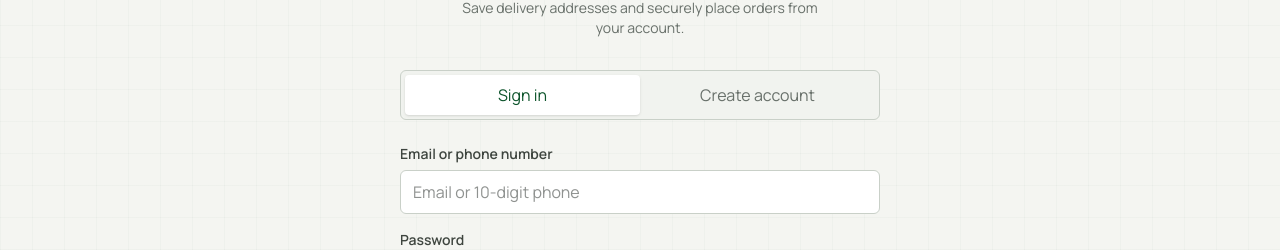
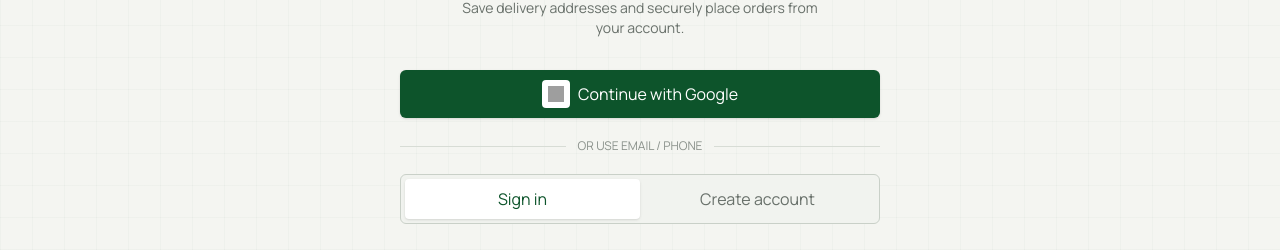
Before and after one commit to suryavamsi360/shop-oxygenauto.in, a React (Vite) app: page /login in a window 1280 px wide. Shown: the part 167-417 px from the top of the page. Built offline with nearby package versions, Linux system fonts and the light colour scheme; no server answers; grey boxes are pictures that could not be loaded.

Commit message:
Google Auth

```diff
--- a/src/components/layout/AddressModal.tsx
+++ b/src/components/layout/AddressModal.tsx
@@ -139,9 +139,9 @@ const AddressModal = ({
   return (
     <form
       onSubmit={handleSubmit}
-      className="fixed inset-0 z-50 flex h-screen items-center justify-center bg-white/60 backdrop-blur"
+      className="fixed inset-0 z-[100] flex min-h-dvh items-center justify-center overflow-y-auto bg-slate-950/75 px-4 py-8 backdrop-blur-sm"
     >
-      <div className="mx-6 flex w-full max-w-sm flex-col gap-5 text-slate-700">
+      <div className="flex w-full max-w-md flex-col gap-5 rounded-lg border border-slate-200 bg-white p-6 text-slate-700 shadow-2xl sm:p-8">
         <h2 className="text-3xl">
           {addressToEdit ? "Edit" : "Add New"}{" "}
           <span className="font-semibold">Address</span>
@@ -245,7 +245,7 @@ const AddressModal = ({
 
       <XIcon
         size={30}
-        className="absolute top-5 right-5 cursor-pointer text-slate-500 hover:text-slate-700"
+        className="absolute top-5 right-5 cursor-pointer rounded bg-white p-1 text-slate-700 shadow hover:text-slate-950"
         onClick={() => setShowAddressModal(false)}
       />
     </form>
--- a/src/components/layout/ProfileMenu.tsx
+++ b/src/components/layout/ProfileMenu.tsx
@@ -72,7 +72,7 @@ const ProfileMenu = ({ user, onSignOut }: ProfileMenuProps) => {
         {isOpen && (
           <div
             role="menu"
-            className="absolute right-0 top-[calc(100%+0.5rem)] z-50 w-[min(22rem,calc(100vw-2rem))] rounded-md border border-[#C9D0C8] bg-white p-4 text-left shadow-xl"
+            className="fixed right-4 top-20 z-50 w-[calc(100vw-2rem)] max-w-sm rounded-md border border-[#C9D0C8] bg-white p-4 text-left shadow-xl sm:absolute sm:right-0 sm:top-[calc(100%+0.5rem)] sm:w-88"
           >
             <div className="border-b border-[#E1E5DF] pb-3">
               <p className="font-display text-lg font-bold uppercase text-[#202522]">
--- a/src/pages/Login.tsx
+++ b/src/pages/Login.tsx
@@ -13,6 +13,7 @@ const Login = () => {
   const authError = useAuthStore((state) => state.error);
   const signInWithPassword = useAuthStore((state) => state.signInWithPassword);
   const signUpWithPassword = useAuthStore((state) => state.signUpWithPassword);
+  const signInWithGoogle = useAuthStore((state) => state.signInWithGoogle);
   const returnTo = searchParams.get("returnTo") || "/";
   const [mode, setMode] = useState<"login" | "signup">("login");
   const [formError, setFormError] = useState("");
@@ -89,7 +90,31 @@ const Login = () => {
           Save delivery addresses and securely place orders from your account.
         </p>
 
-        <div className="mt-8 grid grid-cols-2 rounded-md border border-[#C9D0C8] bg-[#F1F3EF] p-1">
+        <Button
+          type="button"
+          size="lg"
+          className="mt-8 w-full"
+          isLoading={isSigningIn || !isInitialized}
+          onClick={() => void signInWithGoogle(returnTo)}
+        >
+          <span className="flex size-7 items-center justify-center rounded bg-white">
+            <img
+              src="https://www.gstatic.com/firebasejs/ui/2.0.0/images/auth/google.svg"
+              alt=""
+              aria-hidden="true"
+              className="size-4"
+            />
+          </span>
+          Continue with Google
+        </Button>
+
+        <div className="my-5 flex items-center gap-3 text-xs uppercase text-[#8A918B]">
+          <span className="h-px flex-1 bg-[#D7DCD5]" />
+          or use email / phone
+          <span className="h-px flex-1 bg-[#D7DCD5]" />
+        </div>
+
+        <div className="grid grid-cols-2 rounded-md border border-[#C9D0C8] bg-[#F1F3EF] p-1">
           <button
             type="button"
             onClick={() => switchMode("login")}
--- a/src/store/authStore.ts
+++ b/src/store/authStore.ts
@@ -24,6 +24,7 @@ interface AuthState {
     password: string,
     returnTo?: string,
   ) => Promise<void>;
+  signInWithGoogle: (returnTo?: string) => Promise<void>;
   signOut: () => Promise<void>;
 }
 
@@ -159,6 +160,22 @@ export const useAuthStore = create<AuthState>((set) => ({
     });
   },
 
+  signInWithGoogle: async (returnTo = "/") => {
+    set({ isSigningIn: true, error: null });
+    window.sessionStorage.setItem(RETURN_TO_KEY, returnTo);
+
+    const { error } = await supabase.auth.signInWithOAuth({
+      provider: "google",
+      options: {
+        redirectTo: `${window.location.origin}/auth/callback`,
+      },
+    });
+    if (error) {
+      set({ isSigningIn: false, error: error.message });
+      throw error;
+    }
+  },
+
   signOut: async () => {
     const { error } = await supabase.auth.signOut();
     if (error) throw error;
```
